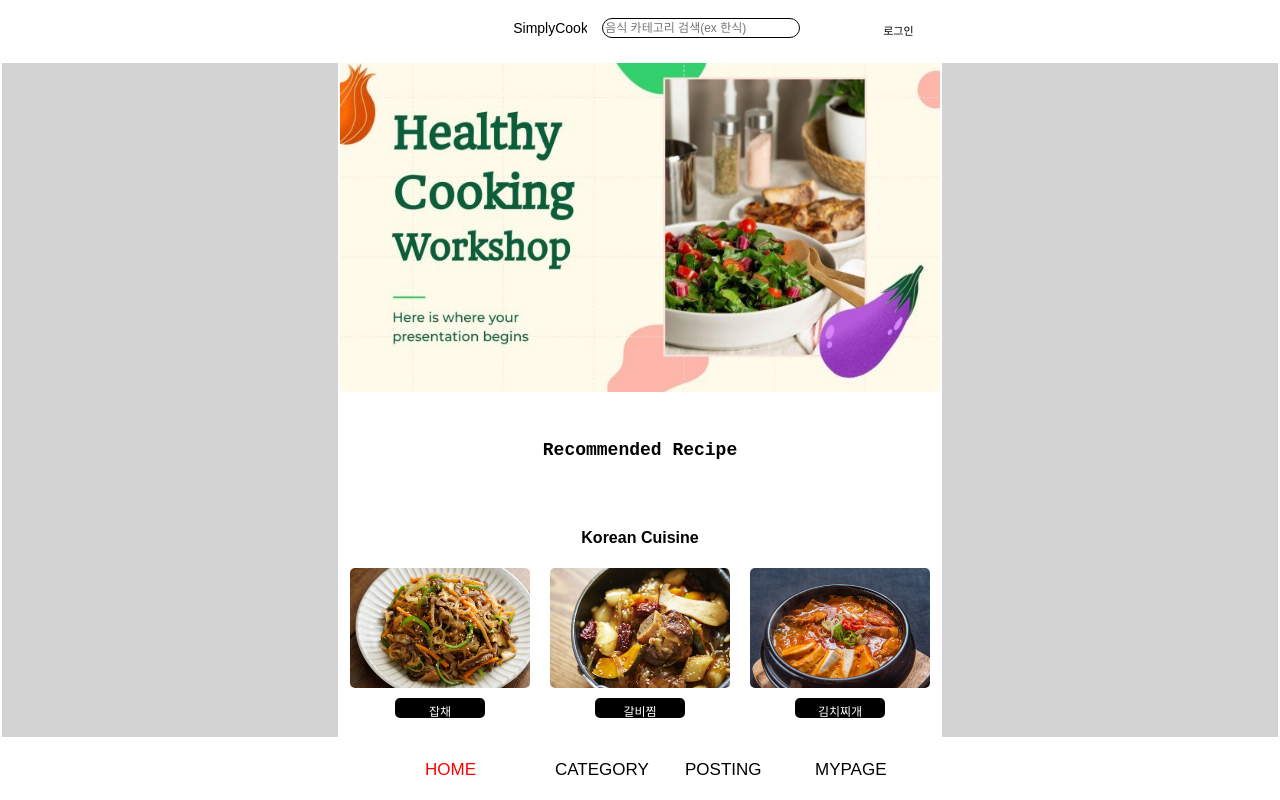
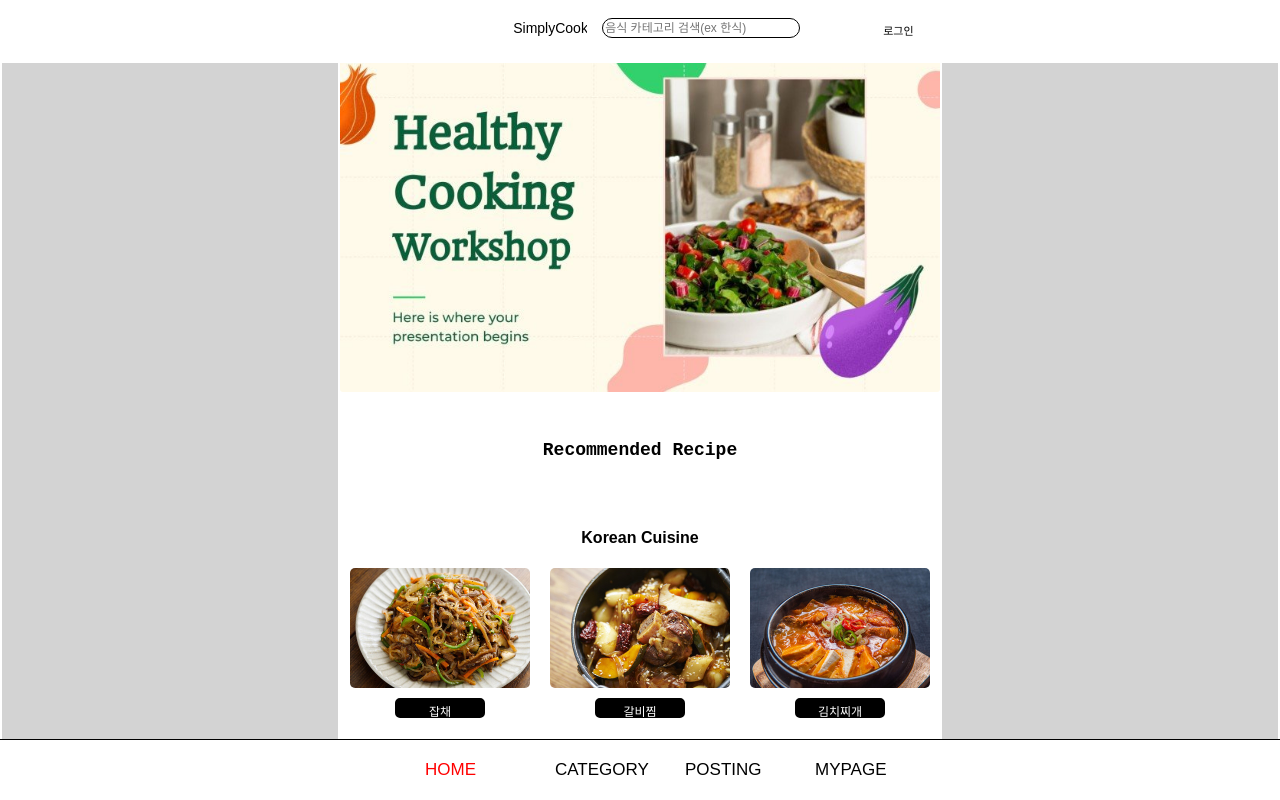
Before and after one commit to bakuuuuuuu/recipe-share-platform, a React (Create React App) app: page / in a window 1280 px wide. Built offline with nearby package versions, Linux system fonts and the light colour scheme.

Commit message:
언더메뉴 보더 색깔 수정

```diff
--- a/src/page/UnderMenu.jsx
+++ b/src/page/UnderMenu.jsx
@@ -11,7 +11,7 @@ const UnderMenuStyles = {
     MenuContainer: {
         padding: 10,
         display: "flex",
-        borderTop: "3px solid white",
+        borderTop: "1px solid black",
         flexDirection: "column",
         justifyContent: "center",
         alignItems: "center",
```
